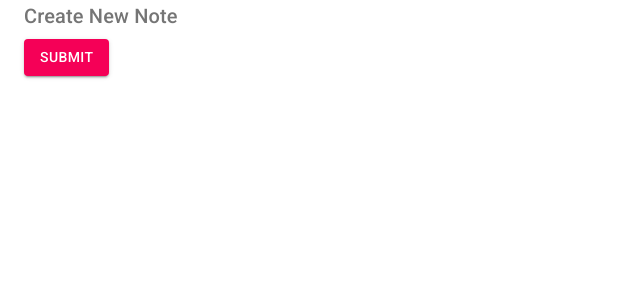
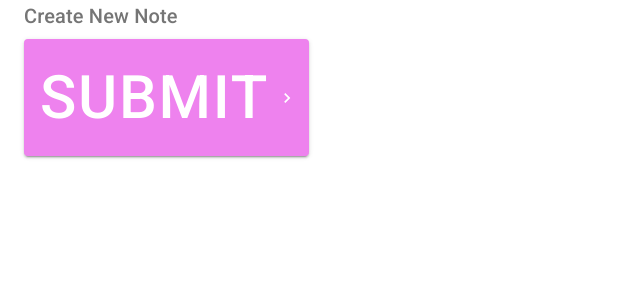
Before and after one commit to hericlesLima/Notes, a React (Create React App) app: page /create in a window 1280 px wide. Shown: the top 300 px of the page, without its empty margins (0-640 px from the left). Built offline with nearby package versions, Linux system fonts and the light colour scheme.

Commit message:
makeStyles

```diff
--- a/package.json
+++ b/package.json
@@ -4,6 +4,7 @@
   "private": true,
   "dependencies": {
     "@material-ui/core": "^4.12.3",
+    "@material-ui/icons": "^4.11.2",
     "@testing-library/jest-dom": "^5.11.9",
     "@testing-library/react": "^11.2.5",
     "@testing-library/user-event": "^12.7.1",
--- a/src/pages/Create.js
+++ b/src/pages/Create.js
@@ -1,23 +1,43 @@
 import React from "react";
-import { Button, ButtonGroup, Container, Typography } from "@material-ui/core";
+import { Button, Container, makeStyles, Typography } from "@material-ui/core";
+import SendIcon from "@material-ui/icons/Send";
+import KeyboardArrowRightIcon from "@material-ui/icons/KeyboardArrowRight";
+
+const useStyles = makeStyles({
+  btn: {
+    fontSize: 60,
+    backgroundColor: "violet",
+    "&:hover": {
+      backgroundColor: "blue",
+    },
+  },
+  title: {
+    textDecoration: "underline",
+    marginBotton: 20,
+  },
+});
 
 export default function Create() {
+  const classes = useStyles();
+
   return (
     <Container>
       <Typography
-        variant='h6'
-        component='h2'
+        variant="h6"
+        component="h2"
         gutterBottom
-        color='textSecondary'
+        color="textSecondary"
       >
         Create New Note
       </Typography>
 
       <Button
-        onClick={()=> console.log('You clicked')}
-        type='submit'
-        color='secondary'
-        variant='contained'
+        className={classes.btn}
+        onClick={() => console.log("You clicked")}
+        type="submit"
+        color="secondary"
+        variant="contained"
+        endIcon={<KeyboardArrowRightIcon />}
       >
         Submit
       </Button>
```
Also changed, not shown: 1 other file (tests, documents, lock files or other folders).
